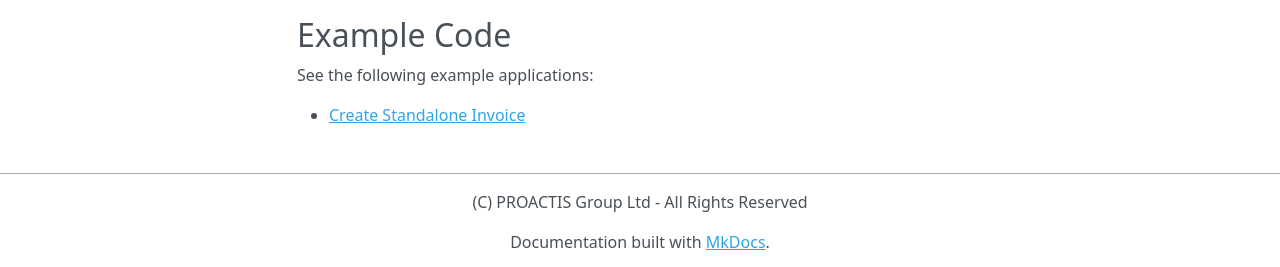
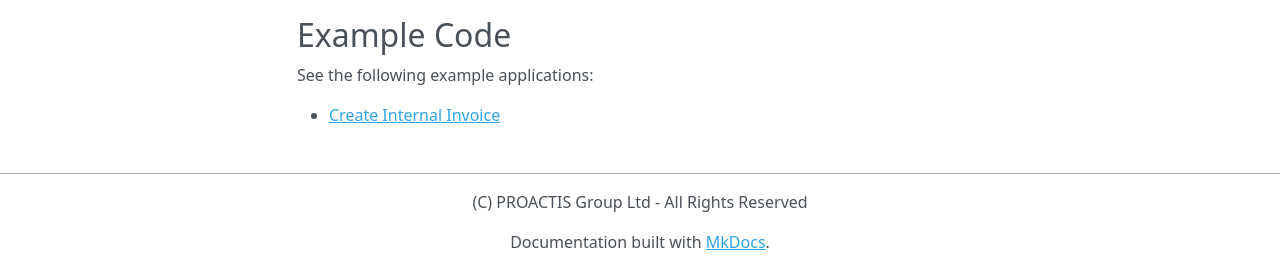
Before and after one commit to proactis-documentation/documentation-source, an MkDocs documentation site: the page built from docs/p2p/internalInvoiceGateway.md, in a window 1280 px wide and 900 px high, scrolled down 3822 px. Shown: the part 630-897 px from the top of the window. Built offline with MkDocs 1.6.1, drawn with Linux system fonts in a browser that asks for light colours; nearby versions of some CDN libraries; old or Windows-style settings are respelled for this version of MkDocs.

Commit message:
InternalInvoiceGateway

```diff
--- a/docs/p2p/internalInvoiceGateway.md
+++ b/docs/p2p/internalInvoiceGateway.md
@@ -200,4 +200,4 @@ If a document has been successfully imported, then two new attributes will be ad
 
 See the following example applications:
 
-* [Create Standalone Invoice](https://github.com/proactis-documentation/ExampleApplications/tree/master/P2P/Gateways/PROACTIS.ExampleApplication.CreateInvoice)
+* [Create Internal Invoice](https://github.com/proactis-documentation/ExampleApplications/tree/master/P2P/Gateways/PROACTIS.ExampleApplication.CreateInternalInvoice)
```
